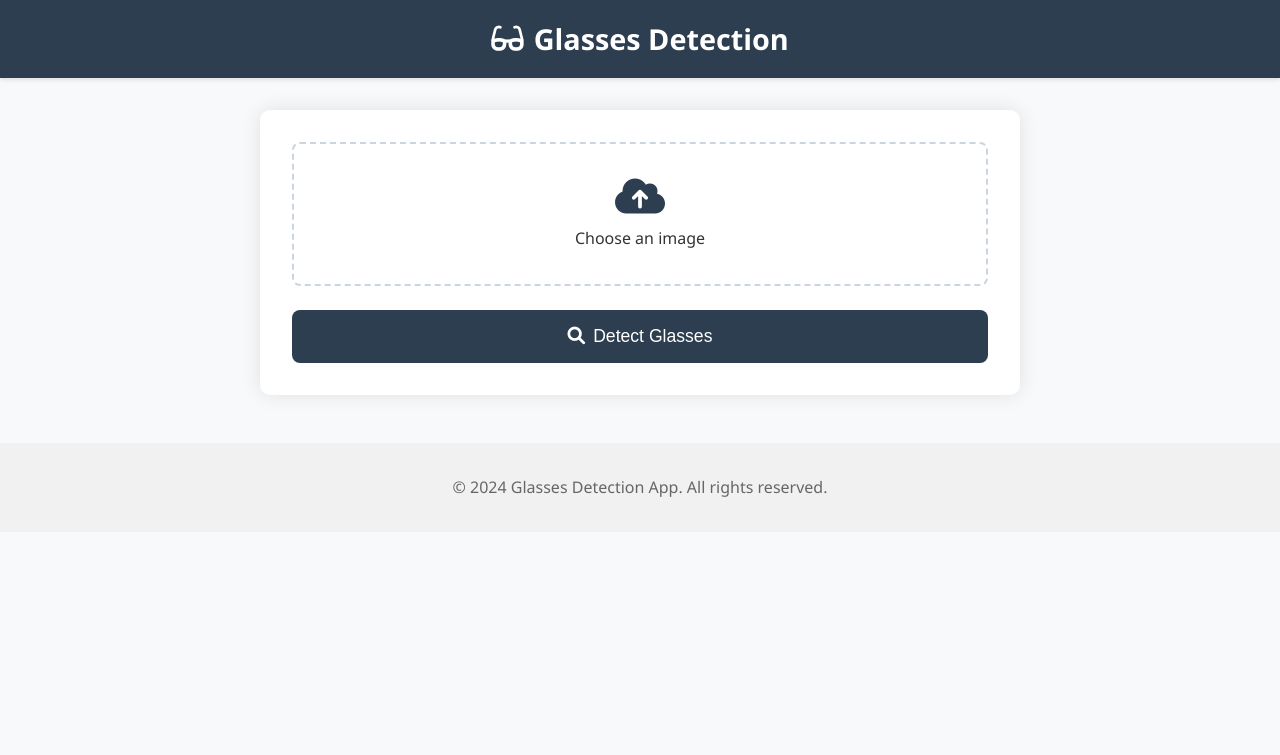
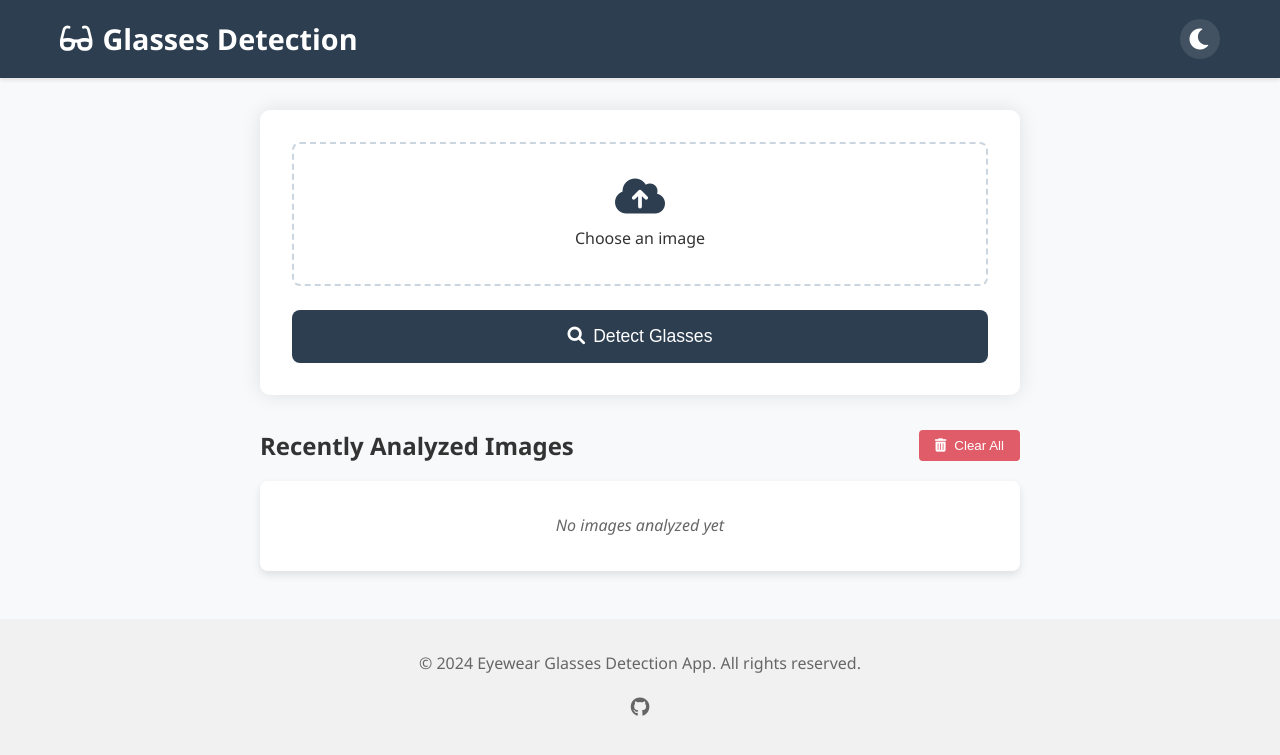
Before and after one commit to mertcaliskan34/EyewearSense, a Flask app: page / in a window 1280 px wide. Shown: the top 755 px of the page. Run offline with Flask 3, Linux system fonts and the light colour scheme; parts of the project's set-up code (start-up, migrations or seed data) failed here and were passed over.

Commit message:
UI upgraded, night mode added, gallery field added to the bottom of the page, image preserving logic refactored to save images with random names

```diff
--- a/glasses-detection-webapp/app/app.py
+++ b/glasses-detection-webapp/app/app.py
@@ -3,6 +3,8 @@ import os
 os.environ['TF_CPP_MIN_LOG_LEVEL'] = '2'
 import tensorflow as tf
 from tensorflow.keras.preprocessing.image import load_img, img_to_array
+import uuid
+import time
 
 app = Flask(__name__)
 
@@ -12,6 +14,9 @@ if not os.path.exists(model_path):
     raise FileNotFoundError(f"Model dosyası bulunamadı: {model_path}")
 model = tf.keras.models.load_model(model_path)
 
+# Define the upload folder path
+UPLOAD_FOLDER = os.path.join(app.static_folder, 'uploads')
+
 @app.route('/predict', methods=['POST'])
 def predict():
     if 'image' not in request.files:
@@ -20,56 +25,89 @@ def predict():
     if file.filename == '':
         return "No selected file", 400
     if file:
-        # Save the uploaded image to static folder for display
-        upload_folder = os.path.join(app.static_folder, 'uploads')
-        if not os.path.exists(upload_folder):
-            os.makedirs(upload_folder)
+        # Ensure upload folder exists
+        if not os.path.exists(UPLOAD_FOLDER):
+            os.makedirs(UPLOAD_FOLDER)
 
-        filename = 'last_upload.jpg'
-        file_path = os.path.join(upload_folder, filename)
+        # Generate a unique filename
+        _, ext = os.path.splitext(file.filename) # Get original extension
+        if not ext: # Default extension if none provided
+             ext = '.jpg'
+        filename = f"{uuid.uuid4()}{ext}" # Create unique name like 'uuid.ext'
+        file_path = os.path.join(UPLOAD_FOLDER, filename)
         file.save(file_path)
+        print(f"Saved image to: {file_path}") # Debugging output
 
         # Process image for prediction
-        img = load_img(file_path, target_size=(128, 128))
-        img_array = img_to_array(img) / 255.0
-        img_array = img_array.reshape((1, 128, 128, 3))
+        try:
+            img = load_img(file_path, target_size=(128, 128))
+            img_array = img_to_array(img) / 255.0
+            img_array = img_array.reshape((1, 128, 128, 3))
 
-        # Model prediction
-        prediction = model.predict(img_array)
-        result = "Glasses Detected" if prediction[0][0] < 0.5 else "Glasses Not Detected"
+            # Model prediction
+            prediction = model.predict(img_array)
+            result = "Glasses Detected" if prediction[0][0] < 0.5 else "Glasses Not Detected"
 
-        return render_template('index.html',
-                             result=result,
-                             result_image=f'uploads/{filename}')
+            # Construct the image URL relative to the static folder
+            result_image_url = f'uploads/{filename}'
+
+            # Add a cache-busting query parameter (optional but good practice)
+            # result_image_url_with_cache = f'{result_image_url}?v={int(time.time())}'
+
+            return render_template('index.html',
+                                 result=result,
+                                 result_image=result_image_url) # Pass the unique relative path
+                                 # result_image=result_image_url_with_cache) # If using cache busting
+
+        except Exception as e:
+             # Handle potential errors during image processing or prediction
+             print(f"Error processing image or predicting: {e}")
+             # Optionally delete the saved file if processing failed
+             if os.path.exists(file_path):
+                 os.remove(file_path)
+             # Render template with an error message
+             return render_template('index.html', error_message=f"Error processing image: {e}", result=None)
+
 
 @app.route('/')
 def index():
-    # Clear any existing uploads when starting fresh
-    upload_folder = os.path.join(app.static_folder, 'uploads')
-    if os.path.exists(upload_folder):
-        for file in os.listdir(upload_folder):
-            os.remove(os.path.join(upload_folder, file))
+    # NOTE: Clearing the upload folder on every '/' request might be too aggressive
+    # if you want the gallery images to persist across server restarts or browser sessions
+    # without relying solely on localStorage. Consider commenting this out if persistence
+    # of the actual files is desired beyond the current session.
+    # upload_folder = os.path.join(app.static_folder, 'uploads')
+    # if os.path.exists(upload_folder):
+    #     for file_in_dir in os.listdir(upload_folder):
+    #         os.remove(os.path.join(upload_folder, file_in_dir))
     return render_template('index.html', result=None)
 
 @app.route('/clear_image', methods=['POST'])
 def clear_image():
+    # This route should now primarily be used by the gallery's "Clear All"
+    # It will delete ALL files in the uploads folder.
     try:
-        upload_folder = os.path.join(app.static_folder, 'uploads')
-        if os.path.exists(upload_folder):
-            for file in os.listdir(upload_folder):
-                file_path = os.path.join(upload_folder, file)
-                if os.path.isfile(file_path):
-                    os.remove(file_path)
-                    print(f"Successfully deleted {file_path}")
-        # Cache kontrolü için ek header
+        if os.path.exists(UPLOAD_FOLDER):
+            deleted_count = 0
+            for file_to_delete in os.listdir(UPLOAD_FOLDER):
+                file_path_to_delete = os.path.join(UPLOAD_FOLDER, file_to_delete)
+                if os.path.isfile(file_path_to_delete):
+                    os.remove(file_path_to_delete)
+                    deleted_count += 1
+            print(f"Successfully deleted {deleted_count} file(s) from {UPLOAD_FOLDER}")
+        else:
+            print(f"Upload folder {UPLOAD_FOLDER} does not exist.")
+
         response = jsonify({'status': 'success'})
         response.headers['Cache-Control'] = 'no-store, no-cache, must-revalidate, max-age=0'
         response.headers['Pragma'] = 'no-cache'
         response.headers['Expires'] = '0'
         return response, 200
     except Exception as e:
-        print(f"Error: {str(e)}")
+        print(f"Error during clear_image: {str(e)}")
         return jsonify({'status': 'error', 'message': str(e)}), 500
 
 if __name__ == '__main__':
-    app.run(debug=True, port=5001)  # or any other port number
+    # Ensure upload folder exists on startup
+    if not os.path.exists(UPLOAD_FOLDER):
+        os.makedirs(UPLOAD_FOLDER)
+    app.run(debug=True, port=5001)
--- /dev/null
+++ b/glasses-detection-webapp/app/static/gallery.js
@@ -0,0 +1,322 @@
+document.addEventListener("DOMContentLoaded", function () {
+  // Create gallery container if it doesn't exist
+  if (!document.getElementById("gallery-container")) {
+    const mainContainer = document.querySelector(".container");
+    const gallerySection = document.createElement("div");
+    gallerySection.className = "gallery-section";
+    gallerySection.innerHTML = `
+            <div class="gallery-header">
+                <h2>Recently Analyzed Images</h2>
+                <button id="clear-gallery" class="clear-gallery-btn">
+                    <i class="fas fa-trash-alt"></i> Clear All
+                </button>
+            </div>
+            <div id="gallery-container" class="gallery-container"></div>
+        `;
+
+    // Insert gallery after result section or at the end of main container
+    const resultSection = document.querySelector(".result-section");
+    if (resultSection) {
+      resultSection.after(gallerySection);
+    } else {
+      mainContainer.appendChild(gallerySection);
+    }
+
+    // Initialize gallery
+    initGallery();
+  }
+
+  // Initialize gallery with saved images
+  function initGallery() {
+    const galleryContainer = document.getElementById("gallery-container");
+    const savedImages = JSON.parse(
+      localStorage.getItem("analyzedImages") || "[]"
+    );
+
+    if (savedImages.length === 0) {
+      galleryContainer.innerHTML =
+        '<p class="no-images">No images analyzed yet</p>';
+      return;
+    }
+
+    // Clear gallery container
+    galleryContainer.innerHTML = "";
+
+    // Add each image to gallery
+    savedImages.forEach((item, index) => {
+      const galleryItem = document.createElement("div");
+      galleryItem.className = "gallery-item";
+      galleryItem.innerHTML = `
+                <div class="gallery-image">
+                    <img src="${item.imageSrc}" alt="Analyzed image ${
+        index + 1
+      }">
+                </div>
+                <div class="gallery-info">
+                    <p class="${item.resultClass}">
+                        ${item.result}
+                    </p>
+                    <span class="gallery-date">${item.date}</span>
+                </div>
+                <button class="remove-item" data-index="${index}">
+                    <i class="fas fa-times"></i>
+                </button>
+            `;
+      galleryContainer.appendChild(galleryItem);
+
+      // Add animation
+      setTimeout(() => {
+        galleryItem.classList.add("show");
+      }, index * 100);
+    });
+
+    // Add event listeners for removing individual items
+    document.querySelectorAll(".remove-item").forEach((button) => {
+      button.addEventListener("click", function () {
+        const index = parseInt(this.getAttribute("data-index"));
+        removeGalleryItem(index);
+      });
+    });
+
+    // Add event listener for clearing all items
+    document
+      .getElementById("clear-gallery")
+      .addEventListener("click", clearGallery);
+  }
+
+  // Save current result to gallery
+  function saveToGallery() {
+    const resultText = document.querySelector(".result-text");
+    const resultImage = document.querySelector(".image-container img");
+
+    if (resultText && resultImage) {
+      const savedImages = JSON.parse(
+        localStorage.getItem("analyzedImages") || "[]"
+      );
+      const currentImageSrc = resultImage.src;
+      const currentResult = resultText.textContent.trim();
+
+      // Generate a unique identifier for this image based on timestamp
+      const imageId = new Date().getTime();
+
+      // Get proper CSS class based on result text
+      const resultClass = currentResult.includes("Not Detected")
+        ? "glasses-not-detected" // Assign red class if "Not Detected" is present
+        : "glasses-detected"; // Otherwise, assume it's detected and assign green class
+
+      // Add new item to beginning of array
+      savedImages.unshift({
+        id: imageId,
+        imageSrc: currentImageSrc,
+        result: currentResult,
+        resultClass: resultClass,
+        date: new Date().toLocaleString(),
+      });
+
+      // Limit gallery to 10 items
+      if (savedImages.length > 10) {
+        savedImages.pop(); // Remove oldest item
+      }
+
+      localStorage.setItem("analyzedImages", JSON.stringify(savedImages));
+      initGallery();
+    }
+  }
+
+  // Remove item from gallery
+  function removeGalleryItem(index) {
+    const savedImages = JSON.parse(
+      localStorage.getItem("analyzedImages") || "[]"
+    );
+    const galleryItems = document.querySelectorAll(".gallery-item");
+
+    // Add fade-out animation
+    galleryItems[index].classList.add("fade-out");
+
+    setTimeout(() => {
+      // Remove from array
+      savedImages.splice(index, 1);
+      localStorage.setItem("analyzedImages", JSON.stringify(savedImages));
+
+      // Reinitialize gallery
+      initGallery();
+    }, 300);
+  }
+
+  // Clear all gallery items
+  function clearGallery() {
+    const galleryItems = document.querySelectorAll(".gallery-item");
+
+    // Add fade-out animation to all items
+    galleryItems.forEach((item, index) => {
+      setTimeout(() => {
+        item.classList.add("fade-out");
+      }, index * 50);
+    });
+
+    setTimeout(() => {
+      localStorage.removeItem("analyzedImages");
+      initGallery();
+    }, galleryItems.length * 50 + 300);
+  }
+
+  // Check if there's a result and save it to gallery
+  const resultSection = document.querySelector(".result-section");
+  if (resultSection) {
+    saveToGallery();
+  }
+
+  // Add gallery styles if not already added
+  if (!document.getElementById("gallery-styles")) {
+    const styleElement = document.createElement("style");
+    styleElement.id = "gallery-styles";
+    styleElement.textContent = `
+            .gallery-section {
+                margin-top: 2rem;
+                animation: cardAppear 0.5s ease-out;
+            }
+
+            .gallery-header {
+                display: flex;
+                justify-content: space-between;
+                align-items: center;
+                margin-bottom: 1rem;
+            }
+
+            .gallery-header h2 {
+                color: var(--text-color);
+                font-size: 1.5rem;
+                margin: 0;
+            }
+
+            .clear-gallery-btn {
+                background-color: var(--delete-color);
+                color: white;
+                border: none;
+                border-radius: 4px;
+                padding: 0.5rem 1rem;
+                cursor: pointer;
+                display: flex;
+                align-items: center;
+                gap: 0.5rem;
+                transition: all 0.3s ease;
+            }
+
+            .clear-gallery-btn:hover {
+                background-color: var(--delete-hover);
+                transform: translateY(-2px);
+            }
+
+            .gallery-container {
+                display: grid;
+                grid-template-columns: repeat(auto-fill, minmax(200px, 1fr));
+                gap: 1rem;
+                margin-top: 1rem;
+            }
+
+            .gallery-item {
+                background-color: var(--card-bg);
+                border-radius: 8px;
+                overflow: hidden;
+                box-shadow: 0 4px 8px var(--card-shadow);
+                transition: all 0.3s ease;
+                position: relative;
+                opacity: 0;
+                transform: translateY(20px);
+            }
+
+            .gallery-item.show {
+                opacity: 1;
+                transform: translateY(0);
+            }
+
+            .gallery-item:hover {
+                transform: translateY(-5px);
+                box-shadow: 0 8px 16px var(--card-shadow);
+            }
+
+            .gallery-image {
+                height: 150px;
+                overflow: hidden;
+            }
+
+            .gallery-image img {
+                width: 100%;
+                height: 100%;
+                object-fit: cover;
+                transition: transform 0.3s ease;
+            }
+
+            .gallery-item:hover .gallery-image img {
+                transform: scale(1.1);
+            }
+
+            .gallery-info {
+                padding: 0.75rem;
+            }
+
+            .gallery-info p {
+                margin: 0 0 0.5rem 0;
+                font-size: 0.9rem;
+                font-weight: bold;
+            }
+
+            .gallery-date {
+                font-size: 0.8rem;
+                color: var(--footer-color);
+            }
+
+            .remove-item {
+                position: absolute;
+                top: 5px;
+                right: 5px;
+                background-color: var(--delete-color);
+                color: white;
+                border: none;
+                border-radius: 50%;
+                width: 24px;
+                height: 24px;
+                display: flex;
+                align-items: center;
+                justify-content: center;
+                cursor: pointer;
+                opacity: 0.7;
+                transition: all 0.3s ease;
+            }
+
+            .remove-item:hover {
+                opacity: 1;
+                transform: rotate(90deg);
+            }
+
+            .no-images {
+                grid-column: 1 / -1;
+                text-align: center;
+                padding: 2rem;
+                color: var(--footer-color);
+                font-style: italic;
+                background-color: var(--card-bg);
+                border-radius: 8px;
+                box-shadow: 0 4px 8px var(--card-shadow);
+            }
+
+            @media (max-width: 768px) {
+                .gallery-container {
+                    grid-template-columns: repeat(auto-fill, minmax(150px, 1fr));
+                }
+
+                .gallery-header {
+                    flex-direction: column;
+                    align-items: flex-start;
+                    gap: 0.5rem;
+                }
+
+                .clear-gallery-btn {
+                    font-size: 0.9rem;
+                    padding: 0.4rem 0.8rem;
+                }
+            }
+        `;
+    document.head.appendChild(styleElement);
+  }
+});
--- a/glasses-detection-webapp/app/static/styles.css
+++ b/glasses-detection-webapp/app/static/styles.css
@@ -1,3 +1,24 @@
+:root {
+  --bg-color: #f8f9fa;
+  --text-color: #333;
+  --navbar-bg: #2c3e50;
+  --card-bg: white;
+  --card-shadow: rgba(0, 0, 0, 0.1);
+  --border-color: #cbd5e0;
+  --hover-bg: #f8f9fa;
+  --button-bg: #2c3e50;
+  --button-hover: #34495e;
+  --footer-bg: #f1f1f1;
+  --footer-color: #666;
+  --success-color: rgba(72, 187, 120, 0.9);
+  --delete-color: rgba(220, 53, 69, 0.8);
+  --delete-hover: rgba(220, 53, 69, 1);
+  --result-bg: #f8f9fa;
+  --glasses-detected: #48bb78;
+  --glasses-not-detected: #e53e3e;
+  --transition-time: 0.3s;
+}
+
 /* Reset and base styles */
 * {
   margin: 0;
@@ -6,17 +27,41 @@
 }
 
 body {
-    font-family: 'Segoe UI', Tahoma, Geneva, Verdana, sans-serif;
-    background-color: #f8f9fa;
+  font-family: "Segoe UI", Tahoma, Geneva, Verdana, sans-serif;
+  background-color: var(--bg-color);
   line-height: 1.6;
-    color: #333;
+  color: var(--text-color);
+  transition: background-color var(--transition-time) ease,
+    color var(--transition-time) ease;
+}
+
+body.dark-mode {
+  --bg-color: #121212;
+  --text-color: #e0e0e0;
+  --navbar-bg: #1a1a2e;
+  --card-bg: #1e1e30;
+  --card-shadow: rgba(0, 0, 0, 0.3);
+  --border-color: #2d3748;
+  --hover-bg: #2d3748;
+  --button-bg: #3a506b;
+  --button-hover: #4a6583;
+  --footer-bg: #1a1a2e;
+  --footer-color: #a0aec0;
+  --success-color: rgba(72, 187, 120, 0.7);
+  --delete-color: rgba(220, 53, 69, 0.7);
+  --delete-hover: rgba(220, 53, 69, 0.9);
+  --result-bg: #2d3748;
+  --glasses-detected: #38a169;
+  --glasses-not-detected: #c53030;
 }
 
 /* Navbar styles */
 .navbar {
-    background-color: #2c3e50;
+  background-color: var(--navbar-bg);
   padding: 1rem 0;
   box-shadow: 0 2px 4px rgba(0, 0, 0, 0.1);
+  transition: background-color var(--transition-time) ease;
+  position: relative;
 }
 
 .nav-content {
@@ -24,8 +69,8 @@ body {
   margin: 0 auto;
   padding: 0 20px;
   display: flex;
-    justify-content: center;    /* Centers content horizontally */
-    align-items: center;        /* Centers content vertically */
+  justify-content: space-between; /* Changed to space-between for dark mode toggle */
+  align-items: center;
 }
 
 .navbar h1 {
@@ -146,9 +229,29 @@ input[type="file"] {
 footer {
   text-align: center;
   padding: 2rem;
-    color: #666;
-    background-color: #f1f1f1;
+  color: var(--footer-color);
+  background-color: var(--footer-bg);
   margin-top: 3rem;
+  transition: background-color var(--transition-time) ease,
+    color var(--transition-time) ease;
+}
+
+.footer-links {
+  display: flex;
+  justify-content: center;
+  gap: 1.5rem;
+  margin-top: 1rem;
+}
+
+.footer-links a {
+  color: var(--footer-color);
+  font-size: 1.2rem;
+  transition: all 0.3s ease;
+}
+
+.footer-links a:hover {
+  color: var(--button-bg);
+  transform: translateY(-3px);
 }
 
 /* Responsive design */
@@ -205,6 +309,28 @@ footer {
 /* Utility classes */
 .hidden {
   display: none !important;
+}
+
+/* Dark mode toggle */
+.theme-toggle {
+  background: none;
+  border: none;
+  color: white;
+  font-size: 1.5rem;
+  cursor: pointer;
+  transition: transform 0.3s ease;
+  display: flex;
+  align-items: center;
+  justify-content: center;
+  width: 40px;
+  height: 40px;
+  border-radius: 50%;
+  background-color: rgba(255, 255, 255, 0.1);
+}
+
+.theme-toggle:hover {
+  transform: rotate(30deg);
+  background-color: rgba(255, 255, 255, 0.2);
 }
 
 /* Animations */
--- a/glasses-detection-webapp/app/templates/index.html
+++ b/glasses-detection-webapp/app/templates/index.html
@@ -6,11 +6,17 @@
     <link rel="stylesheet" href="{{ url_for('static', filename='styles.css') }}">
     <link rel="stylesheet" href="https://cdnjs.cloudflare.com/ajax/libs/font-awesome/6.0.0/css/all.min.css">
     <title>Glasses Detection App</title>
+    <meta name="description" content="Upload an image to detect if glasses are present in the photo.">
+    <!-- Add theme color for browser UI in mobile devices -->
+    <meta name="theme-color" content="#2c3e50">
 </head>
 <body>
     <nav class="navbar">
         <div class="nav-content">
             <h1><i class="fas fa-glasses"></i> Glasses Detection</h1>
+            <button id="theme-toggle" class="theme-toggle" aria-label="Toggle dark mode">
+                <i class="fas fa-moon"></i>
+            </button>
         </div>
     </nav>
 
@@ -44,7 +50,7 @@
         <div class="result-section">
             <div class="result-card">
                 <h2>Detection Result</h2>
-                <p class="result-text">{{ result }}</p>
+                <p class="result-text {% if 'Not Detected' in result %}glasses-not-detected{% else %}glasses-detected{% endif %}">{{ result }}</p>
                 <div class="image-container">
                     <img src="{{ url_for('static', filename=result_image) }}" alt="Analyzed Image">
                 </div>
@@ -54,9 +60,47 @@
     </main>
 
     <footer>
-        <p>&copy; 2024 Glasses Detection App. All rights reserved.</p>
+        <p>&copy; 2024 Eyewear Glasses Detection App. All rights reserved.</p>
+        <div class="footer-links">
+            <a href="https://github.com/mertcaliskan34/EyewearSense" aria-label="GitHub repository">
+                <i class="fab fa-github"></i>
+            </a>
+        </div>
     </footer>
     <script>
+        // Dark mode toggle functionality
+        const themeToggle = document.getElementById('theme-toggle');
+        const body = document.body;
+        const icon = themeToggle.querySelector('i');
+
+        // Check for saved theme preference or use preferred color scheme
+        const savedTheme = localStorage.getItem('theme');
+        if (savedTheme === 'dark' || (!savedTheme && window.matchMedia('(prefers-color-scheme: dark)').matches)) {
+            body.classList.add('dark-mode');
+            icon.classList.replace('fa-moon', 'fa-sun');
+        }
+
+        // Toggle theme when button is clicked
+        themeToggle.addEventListener('click', () => {
+            body.classList.toggle('dark-mode');
+
+            // Update icon
+            if (body.classList.contains('dark-mode')) {
+                icon.classList.replace('fa-moon', 'fa-sun');
+                localStorage.setItem('theme', 'dark');
+            } else {
+                icon.classList.replace('fa-sun', 'fa-moon');
+                localStorage.setItem('theme', 'light');
+            }
+
+            // Add pulse animation to submit button
+            const submitBtn = document.querySelector('.submit-btn');
+            submitBtn.style.animation = 'pulse 0.5s';
+            setTimeout(() => {
+                submitBtn.style.animation = '';
+            }, 500);
+        });
+
         document.getElementById('image-upload').addEventListener('change', function(e) {
             const file = e.target.files[0];
             if (file) {
@@ -90,6 +134,18 @@
             if (!fileInput.files || !fileInput.files[0]) {
                 e.preventDefault();
                 alert('Please select an image first.');
+            } else {
+                // Add loading state to button when form is submitted
+                const submitBtn = this.querySelector('.submit-btn');
+                const originalText = submitBtn.innerHTML;
+                submitBtn.innerHTML = '<i class="fas fa-spinner fa-spin"></i> Processing...';
+
+                // Reset button after 3 seconds if the form hasn't redirected yet
+                setTimeout(() => {
+                    if (document.body.contains(submitBtn)) {
+                        submitBtn.innerHTML = originalText;
+                    }
+                }, 3000);
             }
         });
 
@@ -138,11 +194,8 @@
                 });
             }, 300); // Match animation duration from CSS
         });
-
-        // Remove the redundant deleteButton event listener as it duplicates functionality
-        // and the element with id 'deleteButton' doesn't appear in the HTML
-
-        // No additional event listeners needed - clear-image button handles all image removal functionality
     </script>
+    <!-- Include gallery script for recently analyzed images -->
+    <script src="{{ url_for('static', filename='gallery.js') }}"></script>
 </body>
 </html>
```
Also changed, not shown: other parts of glasses-detection-webapp/app/static/styles.css (+49 -10 lines), 1 other file. Lines whose indentation alone changed are shown as unchanged.
